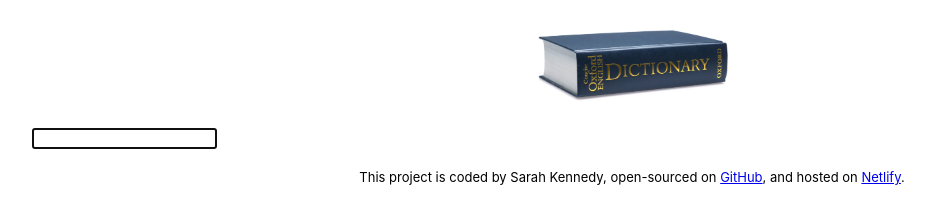
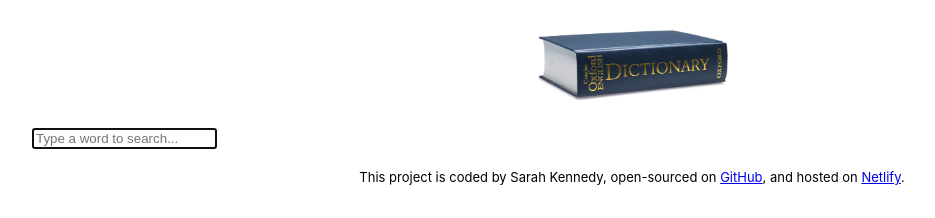
Before and after one commit to SKennedy4123/Dictionary, a React (Create React App) app: page / in a window 1280 px wide. Shown: the top 218 px of the page, without its empty margins (8-943 px from the left). Built offline with nearby package versions, Linux system fonts and the light colour scheme.

Commit message:
added placeholder to search

```diff
--- a/src/Dictionary.js
+++ b/src/Dictionary.js
@@ -27,7 +27,7 @@
     return (
     <div className="Dictionary">
         <form onSubmit={search}>
-            <input type="search" onChange={handleKeywordChange} autoFocus={true}/>
+            <input type="search" onChange={handleKeywordChange} autoFocus={true} placeholder="Type a word to search..."/>
         </form>
     <Results results={results}/>
     </div>
```
